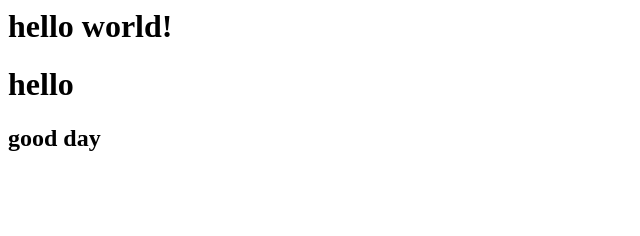
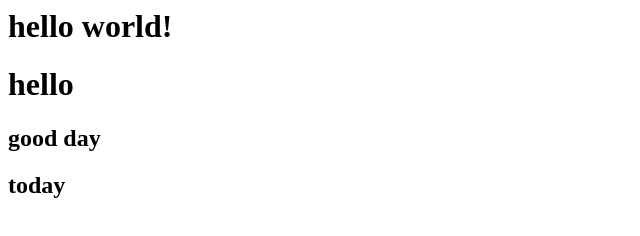
Before and after one commit to Medhavi2025/jenkins-project, a plain HTML site: page index.html in a window 1280 px wide. Shown: the full height of the page, 0-640 px from the left. Drawn offline with Linux system fonts and the light colour scheme.

Commit message:
Update index.html

```diff
--- a/index.html
+++ b/index.html
@@ -1,3 +1,4 @@
 <h1>hello world!</h1>
 <h1>hello</h1>
 <h2>good day</h2>
+<h2>today</h2>
```
